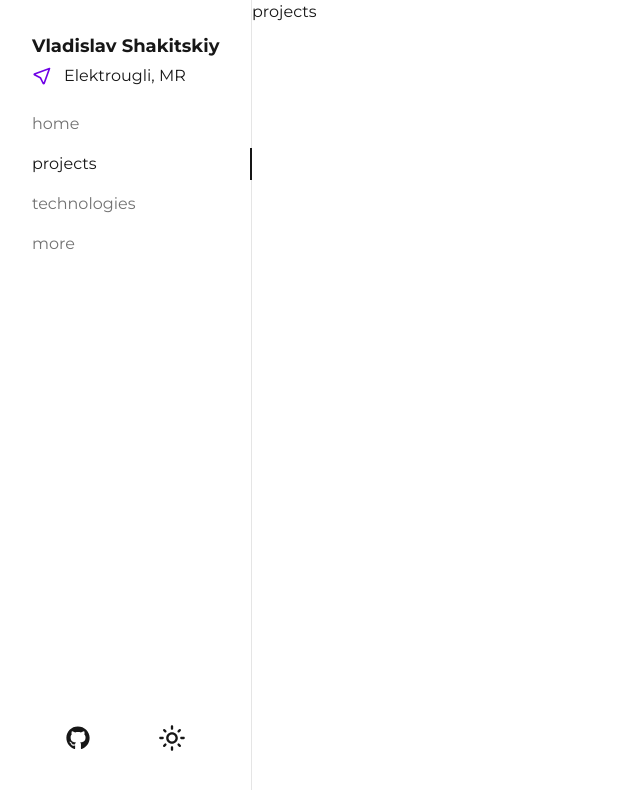
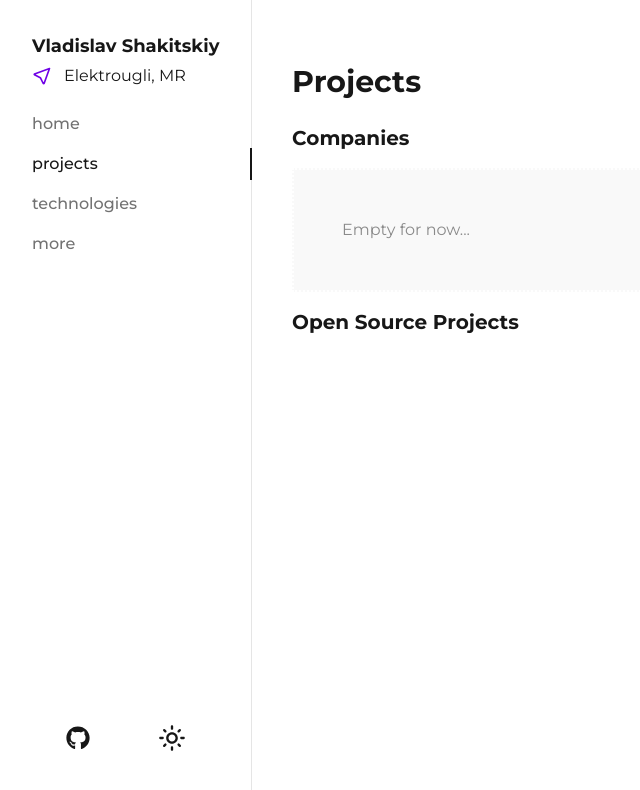
Before and after one commit to vshakitskiy/website, a React (Vite) app: page /projects in a window 1280 px wide. Shown: the top 790 px of the page, without its empty margins (0-640 px from the left). Built offline with nearby package versions, Linux system fonts and the light colour scheme; no server answers.

Commit message:
feat: typography & small fixes

```diff
--- a/src/components/navbar.tsx
+++ b/src/components/navbar.tsx
@@ -9,16 +9,14 @@ import switchSound from "../assets/sounds/switch.mp3"
 import { FaGithub } from "react-icons/fa"
 import ModeToggle from "./modeToggle"
 
-type Paths = "/" | "/projects" | "/technologies" | "/etc"
+const PATHS = ["/", "/projects", "/technologies", "/etc"] as const
+type Paths = (typeof PATHS)[number]
 
 const Navbar = () => {
   const { isMobile } = useWindowSize(768)
   const [isOpen, setIsOpen] = useState<boolean>(false)
-  const { pathname } = useLocation()
-  // TODO: fix pathname type
-  const isInBoundry = ["/", "/projects", "/technologies", "/etc"].includes(
-    pathname,
-  )
+  const { pathname } = useLocation() as { pathname: Paths }
+  const isInBoundry = PATHS.includes(pathname)
 
   const [playSound] = useSound(switchSound)
 
@@ -31,7 +29,7 @@ const Navbar = () => {
 
   const NavbarItem = ({ text, link }: { text: string; link: Paths }) => (
     <li
-      className={cn("menu-link", {
+      className={cn("menu-link font-medium", {
         "text-[#727272] dark:text-[#a9a9a9]": link !== pathname,
       })}
     >
@@ -49,9 +47,9 @@ const Navbar = () => {
         className={cn(
           "fixed left-0 top-0 z-50 flex flex-col border-r border-r-primary-foreground p-8 md:h-screen",
           {
-            "h-full w-full backdrop-blur-sm duration-700": isMobile,
+            "h-full w-full backdrop-blur-md duration-700": isMobile,
             "translate-y-full": !isOpen && isMobile,
-            "translate-y-14 backdrop-blur-sm": isOpen && isMobile,
+            "translate-y-14 backdrop-blur-md": isOpen && isMobile,
           },
         )}
       >
@@ -101,6 +99,5 @@ const Navbar = () => {
     </>
   )
 }
-// https://www.google.com/maps/search/Elektrougli, Moscow Region
 
 export default Navbar
--- a/src/index.css
+++ b/src/index.css
@@ -91,10 +91,22 @@ body,
   }
 
   .menu-line {
-    @apply bg-primary h-[2px] w-[20px] transition-[transform,opacity] duration-700;
+    @apply h-[2px] w-[20px] bg-primary transition-[transform,opacity] duration-700;
   }
 
   .menu-link {
     @apply mt-4;
   }
+
+  .heading-primary {
+    @apply my-6 text-3xl font-bold;
+  }
+
+  .heading-secondary {
+    @apply my-4 text-xl font-bold;
+  }
+
+  .text {
+    @apply my-2 max-w-2xl leading-snug text-[#4b4b4b] dark:text-[#cbcbcb];
+  }
 }
--- a/src/layout.tsx
+++ b/src/layout.tsx
@@ -5,7 +5,7 @@ const RootLayout = () => {
   return (
     <div className="h-full font-montserrat md:flex">
       <Navbar />
-      <main className="flex-1 md:ml-[252px]">
+      <main className="flex-1 p-10 md:ml-[252px]">
         <Outlet />
       </main>
     </div>
--- a/src/pages/etc.tsx
+++ b/src/pages/etc.tsx
@@ -1,7 +1,11 @@
 import MotionWrapper from "components/motionWrapper"
 
 const EtcPage = () => {
-  return <MotionWrapper>etc</MotionWrapper>
+  return (
+    <MotionWrapper>
+      <h1 className="heading-primary">Etc</h1>
+    </MotionWrapper>
+  )
 }
 
 export default EtcPage
--- a/src/pages/home.tsx
+++ b/src/pages/home.tsx
@@ -1,20 +1,30 @@
 import MotionWrapper from "components/motionWrapper"
-import Skeleton from "components/skeleton"
-import useLanyard from "hooks/useLanyard"
 
 const HomePage = () => {
-  const data = useLanyard("511911643475738656")
-  console.log(data)
-
   return (
     <MotionWrapper>
-      {!data ? (
-        <></>
-      ) : (
-        <div className="mt-4 flex flex-col-reverse">
-          <Skeleton className="h-20 w-20" />
-        </div>
-      )}
+      <h1 className="heading-primary">Home</h1>
+      <p className="text">Vlad. 17 y/o, student & developer.</p>
+      <p className="text">
+        I love exploring new technologies by building projects with stack I
+        never used before. Currently, I'm working on creating pet projects and
+        studying engineering in college.
+      </p>
+      <p className="text">
+        I specialize in frontend part, but right now thinking about switching my
+        interest to backend & networking.
+      </p>
+      <h3 className="heading-secondary">About Open Source</h3>
+      <p className="text">
+        I love to work with people who are passionate about what they do. So
+        that's why I'm so happy that Open Source exists. Being able to help
+        developers with contributions is something that I enjoy doing.
+      </p>
+      <p className="text">
+        So, all my projects that I will ever make is most likely going to be
+        open sourced and available for everyone to use or maintain. So if you
+        want to contribute, I'm looking forward to your help!
+      </p>
     </MotionWrapper>
   )
 }
--- a/src/pages/projects.tsx
+++ b/src/pages/projects.tsx
@@ -1,7 +1,16 @@
 import MotionWrapper from "components/motionWrapper"
 
 const ProjectsPage = () => {
-  return <MotionWrapper>projects</MotionWrapper>
+  return (
+    <MotionWrapper>
+      <h1 className="heading-primary">Projects</h1>
+      <h3 className="heading-secondary">Companies</h3>
+      <div className="w-full border-2 border-dotted border-card bg-accent p-12 opacity-50">
+        Empty for now...
+      </div>
+      <h3 className="heading-secondary">Open Source Projects</h3>
+    </MotionWrapper>
+  )
 }
 
 export default ProjectsPage
--- a/src/pages/technologies.tsx
+++ b/src/pages/technologies.tsx
@@ -1,7 +1,11 @@
 import MotionWrapper from "components/motionWrapper"
 
 const TechnologiesPage = () => {
-  return <MotionWrapper>technologies</MotionWrapper>
+  return (
+    <MotionWrapper>
+      <h1 className="heading-primary">Technologies</h1>
+    </MotionWrapper>
+  )
 }
 
 export default TechnologiesPage
```
Also changed, not shown: .eslintrc.cjs.
